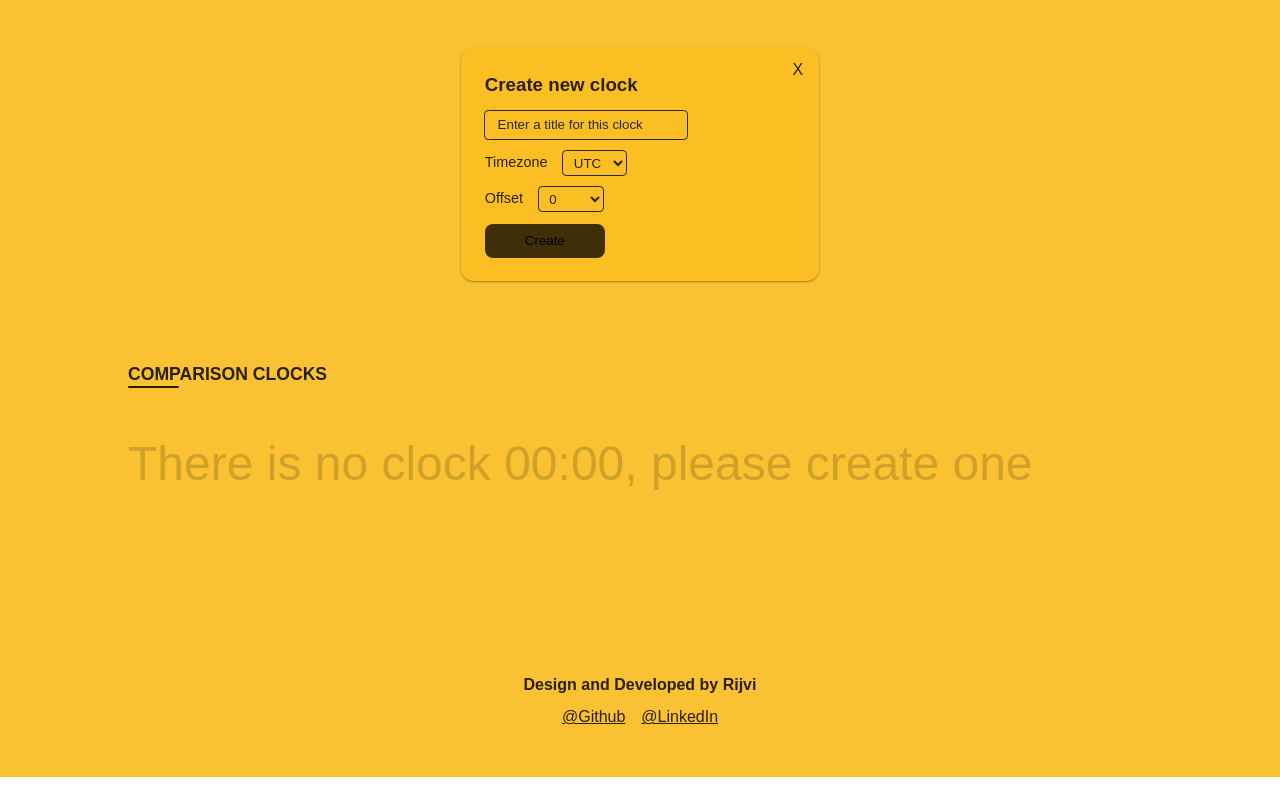
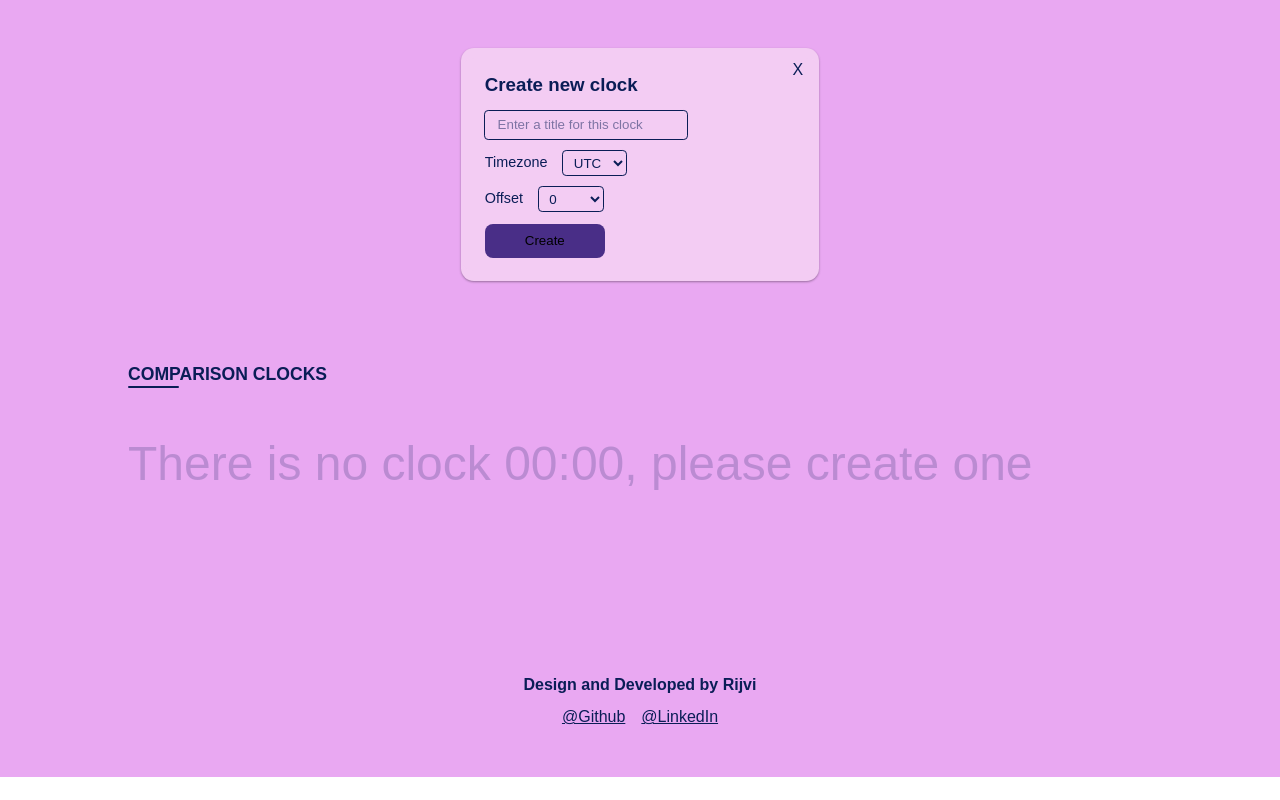
Before and after one commit to rijvimahmudd/track-zone, a React (Vite) app: page / in a window 1280 px wide. Both pictures are taken after a click on the button "Create & Compare". Built offline with nearby package versions, Linux system fonts and the light colour scheme.

Commit message:
rebranding the ui

```diff
--- a/src/components/shared/clock-display/index.jsx
+++ b/src/components/shared/clock-display/index.jsx
@@ -27,7 +27,7 @@ const SubTitle = styled.h3`
 `;
 
 const Badge = styled.p`
-	color: ${({ theme }) => theme.colors.primary.text};
+	color: ${({ theme }) => theme.colors.primary.dark};
 	font-size: 0.8rem;
 	margin: 0 0;
 	font-weight: 600;
--- a/src/components/shared/clock-form/index.jsx
+++ b/src/components/shared/clock-form/index.jsx
@@ -29,24 +29,24 @@ const Input = styled.input`
 	padding: 0.4rem 0.8rem;
 	background-color: ${({ theme }) => theme.colors.primary.fg};
 	border: none;
-	outline: 1px solid #272a29;
+	outline: 1px solid ${({ theme }) => theme.colors.primary.text};
 	border-radius: 0.2rem;
 	&::placeholder {
-		color: #272a29;
+		color: ${({ theme }) => theme.colors.primary.text} !important;
+		font-weight: 200 !important;
+		opacity: 0.5;
 	}
 	caret-color: #000;
 	color: ${({ theme }) => theme.colors.primary.text} !important;
 `;
 
 const Select = styled.select`
-	// appearance: none;
-	outline: none;
 	padding: 0.2rem 0.4rem;
 	background-color: ${({ theme }) => theme.colors.primary.fg};
 	border-radius: 0.2rem;
 	color: ${({ theme }) => theme.colors.primary.text};
 	border: none;
-	outline: 1px solid #272a29;
+	outline: 1px solid ${({ theme }) => theme.colors.primary.text};
 `;
 
 const Option = styled.option``;
--- a/src/context/ThemeProvider.jsx
+++ b/src/context/ThemeProvider.jsx
@@ -3,13 +3,14 @@ import { ThemeProvider as StyledThemeProvider } from 'styled-components';
 const theme = {
 	colors: {
 		primary: {
-			bg: '#FAC232',
-			fg: '#FBBF24',
-			text: '#292009',
-			badge: '#FFCA42',
+			bg: '#E9A8F2',
+			fg: '#F3CCF3',
+			text: '#0A1D56',
+			badge: '#FFE7C1',
+			dark: '#0A1D56',
 		},
 		secondary: {
-			bg: '#3F2F08',
+			bg: '#492E87',
 			fg: '#ffffff',
 		},
 	},
```
